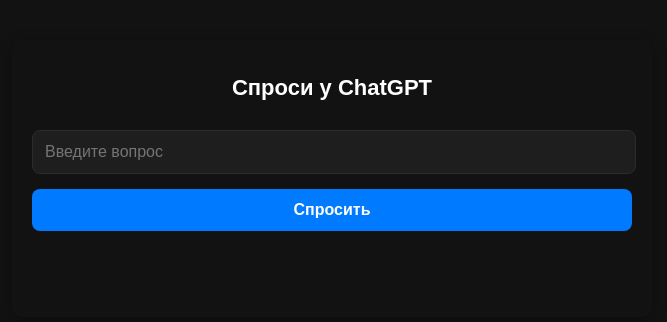
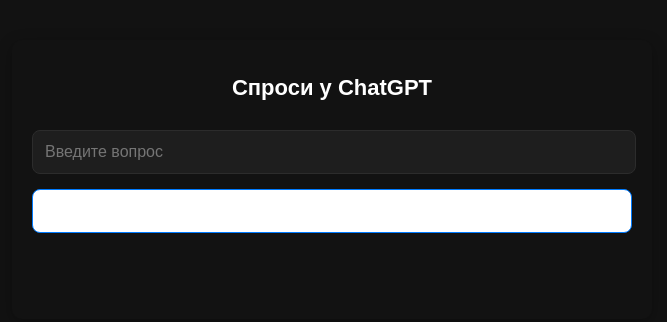
Before and after one commit to kostyaderkach/chatbot-fe, a plain HTML site: page index.html in a window 1280 px wide. Shown: the whole page, without its empty margins (308-975 px from the left). Drawn offline with Linux system fonts and the light colour scheme.

Commit message:
Обновил стили

```diff
--- a/index.html
+++ b/index.html
@@ -44,9 +44,9 @@
         button {
             width: 100%;
             padding: 12px;
-            background-color: #007bff;
+            background-color: white;
             color: white;
-            border: none;
+            border: 1px solid #007bff;
             border-radius: 8px;
             font-size: 16px;
             cursor: pointer;
```
